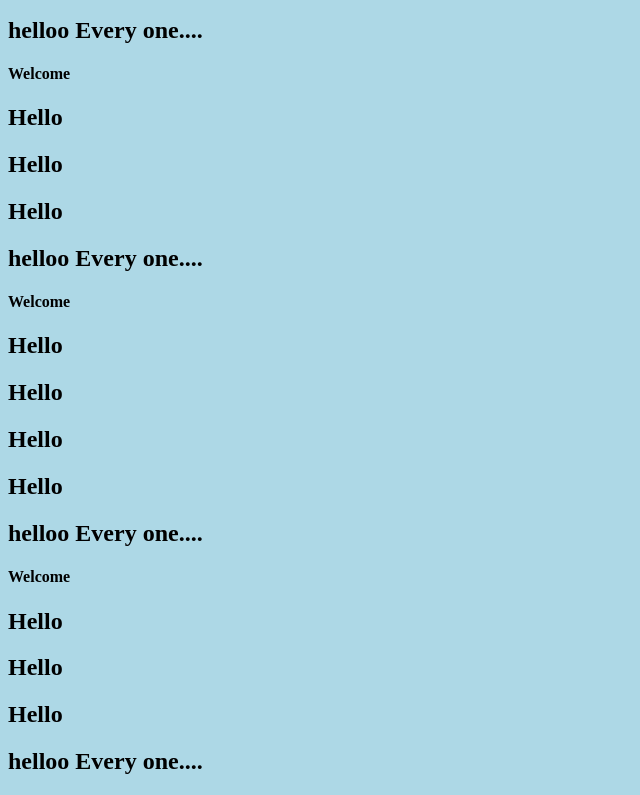
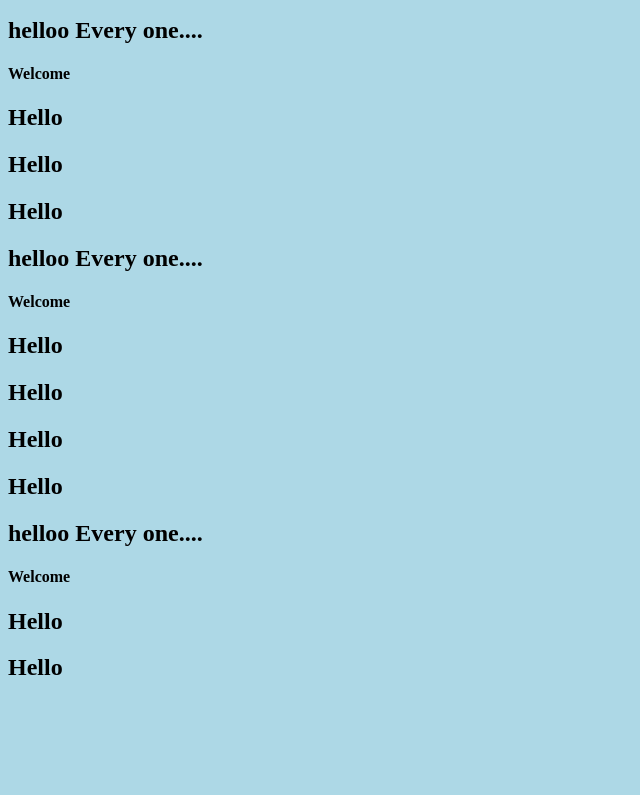
Before and after one commit to sureshdev2003/xavier, a plain HTML site: page footer.html in a window 1280 px wide. Shown: the part 3444-4239 px from the top of the page, without its empty margins (0-640 px from the left). After the commit the page ends 4145 px from the top, so only its background shows below. Drawn offline with Linux system fonts and the light colour scheme.

Commit message:
New Update in inventory_master

```diff
--- a/footer.html
+++ b/footer.html
@@ -98,8 +98,7 @@
   <h4>Welcome</h4>
   <h2>Hello</h2>
   <h2>Hello</h2>
-  <h2>Hello</h2>
-  <h2>helloo Every one....</h2>
+
 
 
 
```
